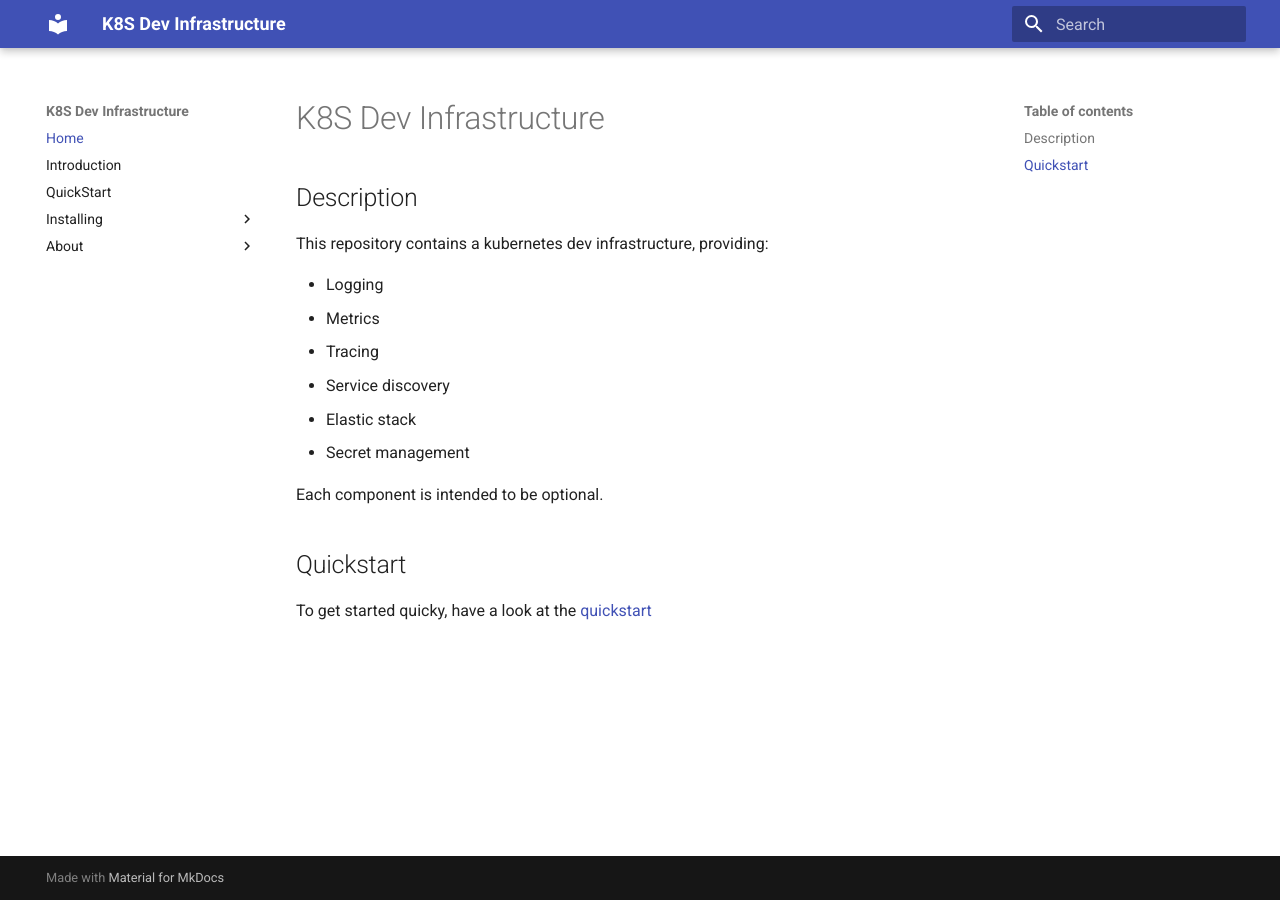
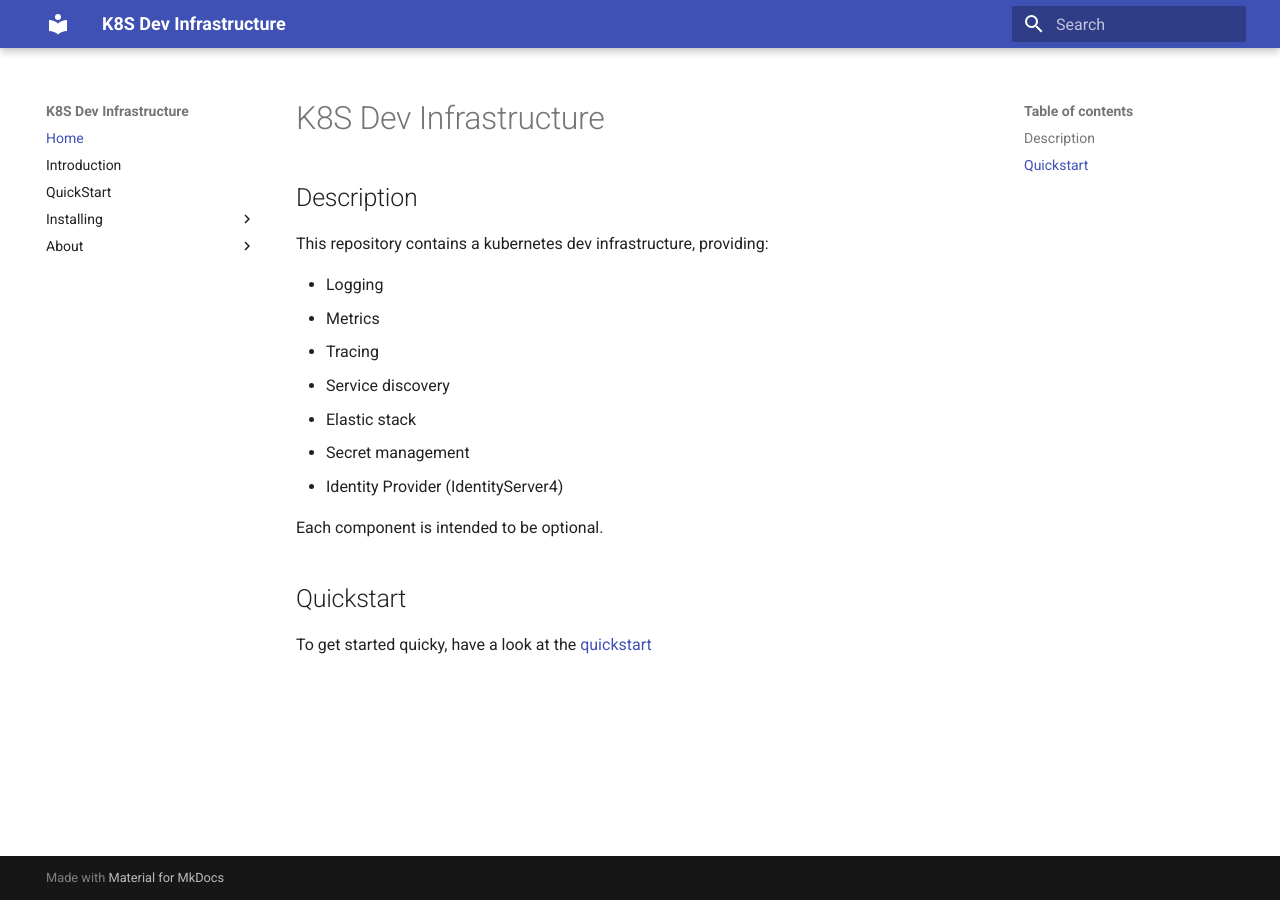
Before and after one commit to bravecobra/k8s-dev-infrastructure, an MkDocs documentation site: the page built from docs/index.md, in a window 1280 px wide. Built offline with MkDocs 1.6.1 and Material for MkDocs 9.7.7, drawn with Linux system fonts in a browser that asks for light colours.

Commit message:
Letting IdentityServer4 be injected into consul

```diff
--- a/docs/index.md
+++ b/docs/index.md
@@ -10,6 +10,7 @@ This repository contains a kubernetes dev infrastructure, providing:
 - Service discovery
 - Elastic stack
 - Secret management
+- Identity Provider (IdentityServer4)
 
 Each component is intended to be optional.
 
--- a/src/skaffold/identityserver4admin/identityserver4admin-values.yaml
+++ b/src/skaffold/identityserver4admin/identityserver4admin-values.yaml
@@ -1,6 +1,8 @@
 admin:
   podAnnotations:
       "consul.hashicorp.com/connect-inject": "true"
+      "consul.hashicorp.com/connect-service": "identityserver4-identityserver4admin-admin"
 identity:
   podAnnotations:
       "consul.hashicorp.com/connect-inject": "true"
+      "consul.hashicorp.com/connect-service": "identityserver4-identityserver4admin-identity"
--- a/src/skaffold/skaffold.yaml
+++ b/src/skaffold/skaffold.yaml
@@ -92,7 +92,7 @@ deploy:
       valuesFiles:
       - elasticsearch/eck-values.yaml
 
-    - name: identityserver4admin
+    - name: identityserver4
       # repo:  https://bravecobra.github.io/identityserver4.admin-helm/charts/
       remoteChart: identityserver4admin/identityserver4admin
       namespace: default
```
Also changed, not shown: docs/preparation/kind.md (+6 -0 lines).
